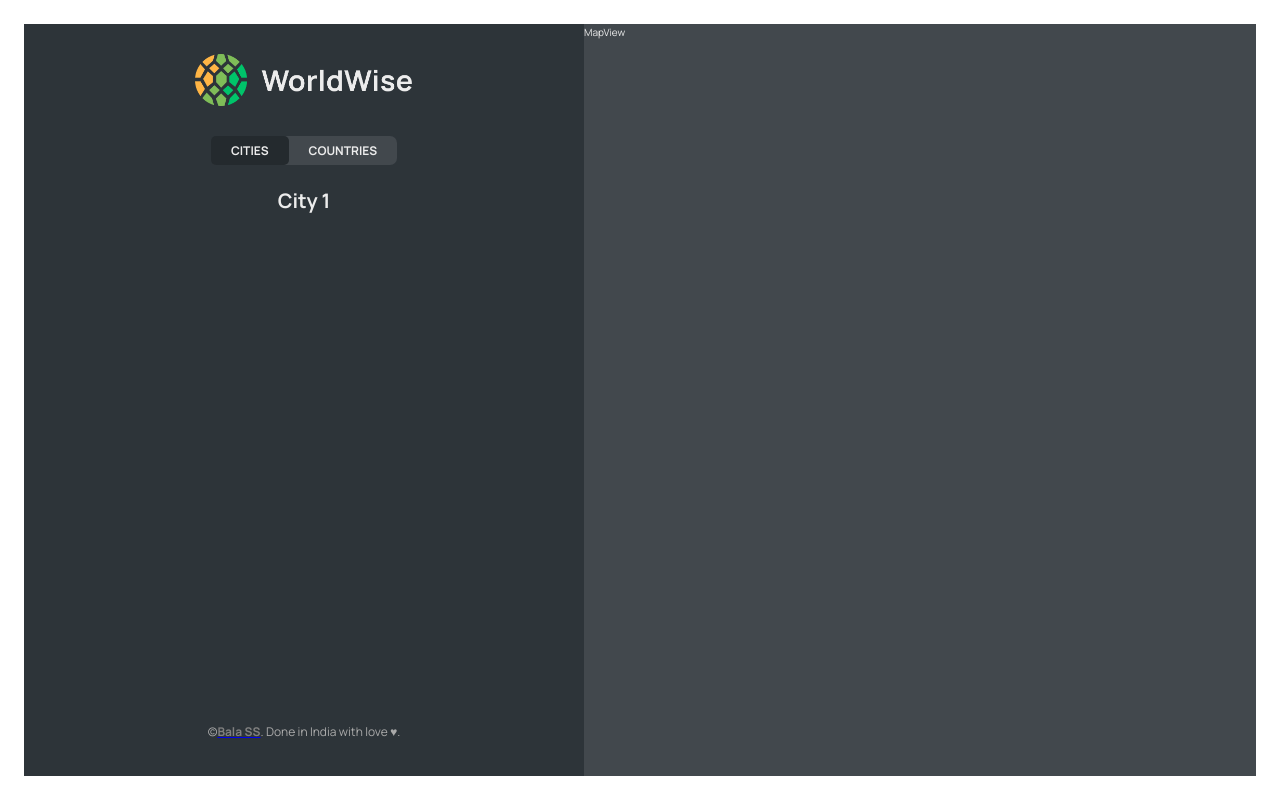
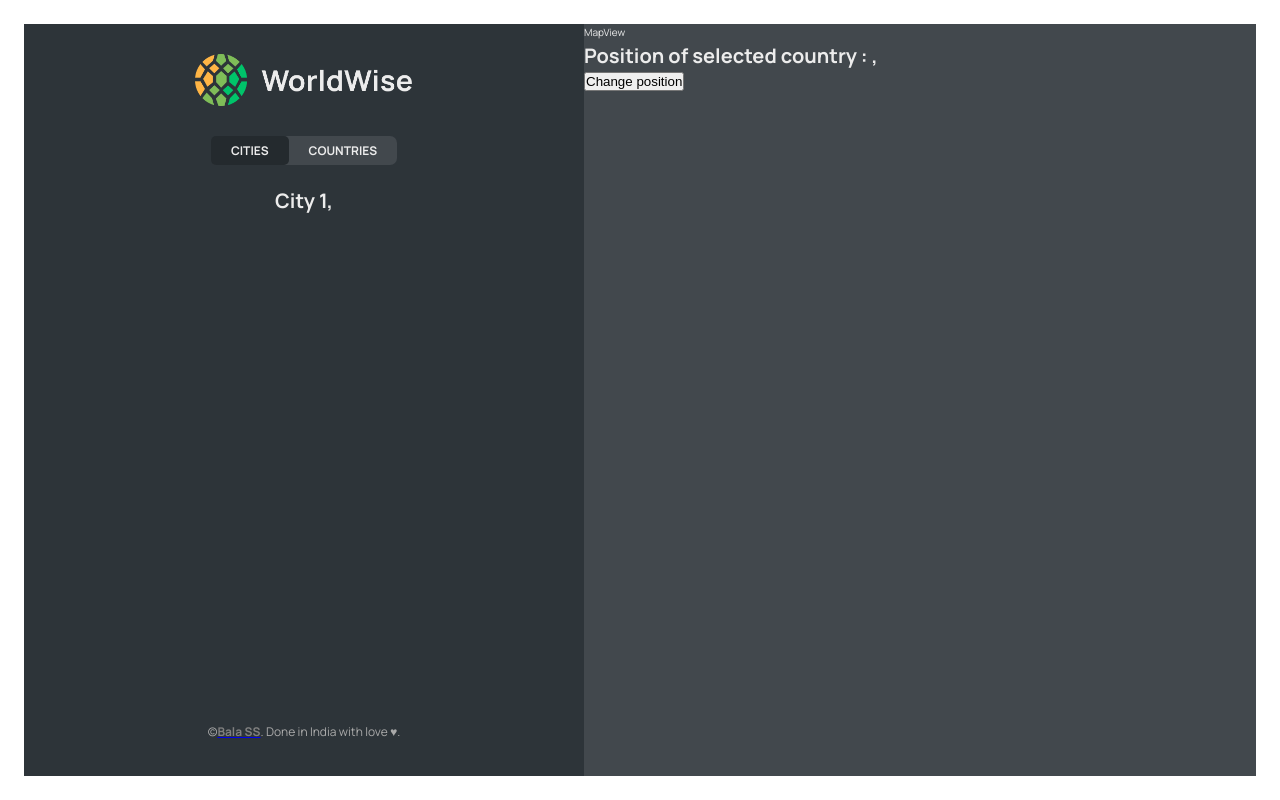
Before and after one commit to SivaSurender/VibeTrack, a React (Vite) app: page /app/cities/1 in a window 1280 px wide. Built offline with nearby package versions, Linux system fonts and the light colour scheme; data requests are answered from the project's data file.

Commit message:
added code

```diff
--- a/src/components/City.jsx
+++ b/src/components/City.jsx
@@ -1,4 +1,4 @@
-import { useParams } from "react-router-dom";
+import { useParams, useSearchParams } from "react-router-dom";
 import styles from "./City.module.css";
 
 const formatDate = (date) =>
@@ -20,9 +20,14 @@ function City() {
   };
 
   const { cityName, emoji, date, notes } = currentCity;
+  const [searchParams, setSearchParams] = useSearchParams();
+  const lat = searchParams.get("lat");
+  const lng = searchParams.get("lng");
 
   return (
-    <h1>City {id}</h1>
+    <h1>
+      City {id}, {(lat, lng)}
+    </h1>
     // <div className={styles.city}>
     //   <div className={styles.row}>
     //     <h6>City name</h6>
--- a/src/components/CityItem.jsx
+++ b/src/components/CityItem.jsx
@@ -1,6 +1,6 @@
 import React from "react";
 import styles from "./CityItem.module.css";
-import { Link, useParams } from "react-router-dom";
+import { Link } from "react-router-dom";
 
 const formatDate = (date) =>
   new Intl.DateTimeFormat("en", {
@@ -11,9 +11,16 @@ const formatDate = (date) =>
   }).format(new Date(date));
 
 function CityItem({ city }) {
-  const { cityName, emoji, date, id } = city;
+  const {
+    cityName,
+    emoji,
+    date,
+    id,
+    position: { lat, lng },
+  } = city;
+
   return (
-    <Link className={styles.cityItem} to={`${id}`}>
+    <Link className={styles.cityItem} to={`${id}?lat=${lat}&lng=${lng}`}>
       <li>
         <span className={styles.emoi}>{emoji}</span>
         <h3 className={styles.name}>{cityName}</h3>
--- a/src/components/MapView.jsx
+++ b/src/components/MapView.jsx
@@ -1,8 +1,22 @@
 import React from "react";
 import styles from "./Map.module.css";
+import { useSearchParams } from "react-router-dom";
 
 function MapView() {
-  return <div className={styles.mapContainer}>MapView</div>;
+  const [searchParams, setSearchParams] = useSearchParams();
+  const lat = searchParams.get("lat");
+  const lng = searchParams.get("lng");
+  return (
+    <div className={styles.mapContainer}>
+      MapView
+      <h1>
+        Position of selected country : {lat}, {lng}
+      </h1>
+      <button onClick={() => setSearchParams({ lat: 20, lng: 20 })}>
+        Change position
+      </button>
+    </div>
+  );
 }
 
 export default MapView;
--- a/src/pages/AppLayout.jsx
+++ b/src/pages/AppLayout.jsx
@@ -2,7 +2,6 @@ import React from "react";
 import styles from "./AppLayout.module.css";
 import SideBar from "../components/SideBar";
 import MapView from "../components/MapView";
-import { Outlet } from "react-router-dom";
 
 function AppLayout() {
   return (
```
